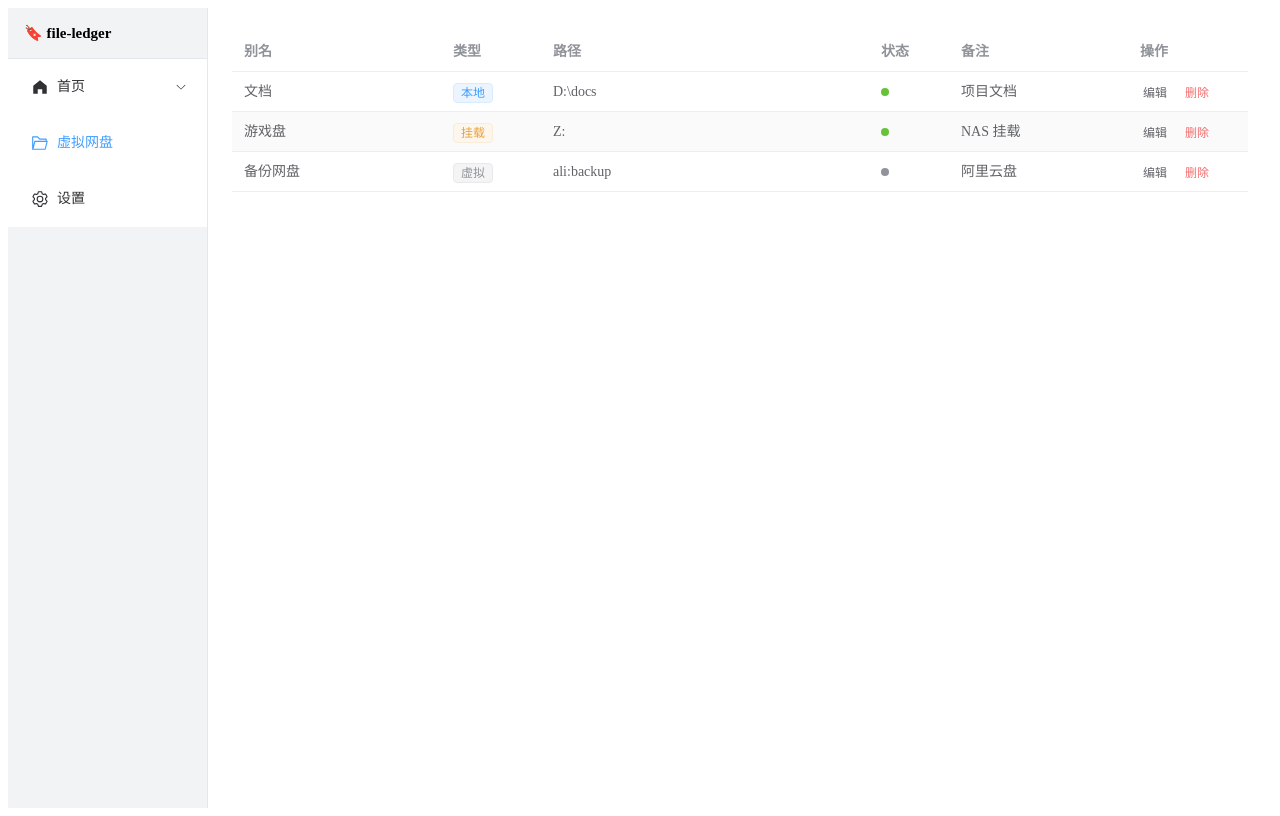
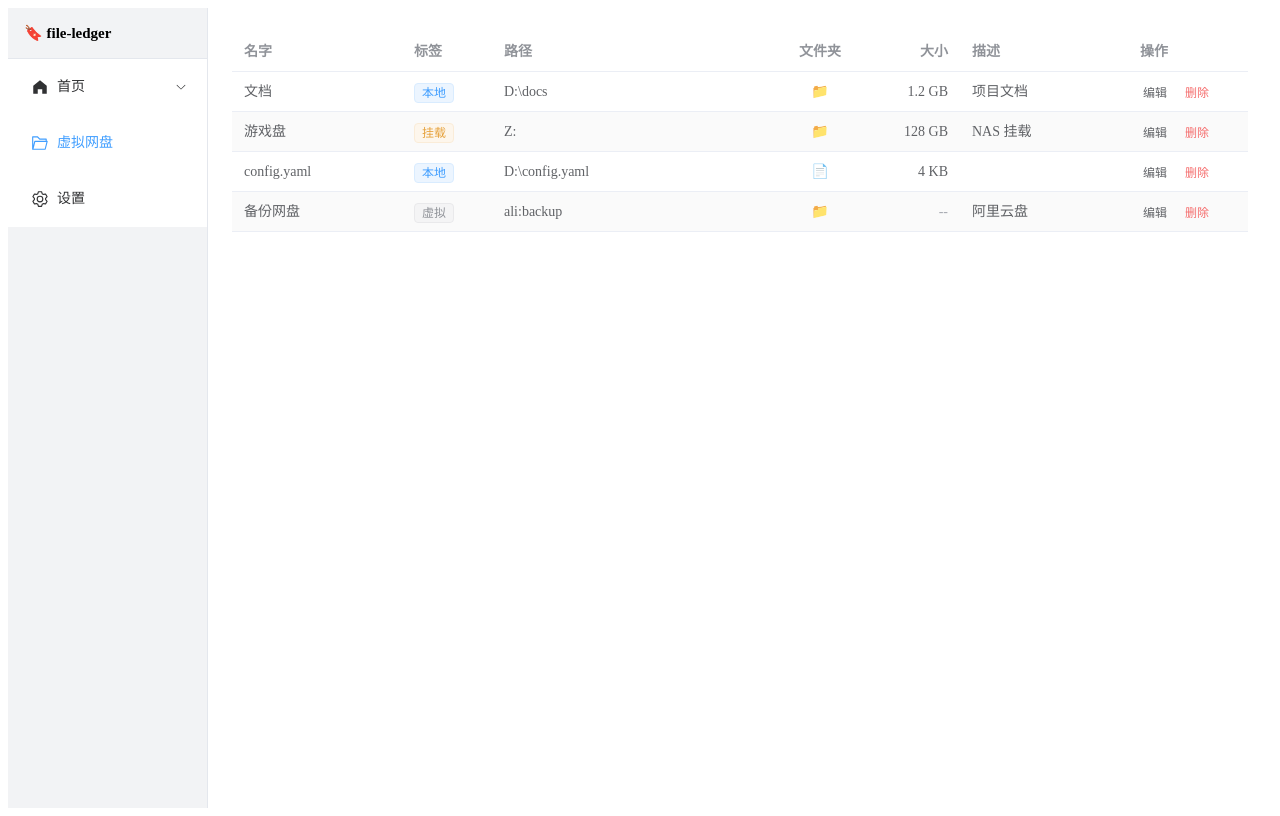
Before and after one commit to yehuoshun/file-ledger, a Vue app in the folder web/: page /cloud in a window 1280 px wide. Built offline with nearby package versions, Linux system fonts and the light colour scheme.

Commit message:
字段调整：状态→文件夹+大小，列重排

```diff
--- a/web/src/views/Cloud.vue
+++ b/web/src/views/Cloud.vue
@@ -1,22 +1,28 @@
 <template>
   <el-table :data="entries" stripe style="width: 100%">
-    <el-table-column label="别名" prop="alias" min-width="140" />
-    <el-table-column label="类型" width="100">
+    <el-table-column label="名字" prop="alias" min-width="140" />
+    <el-table-column label="标签" width="90">
       <template #default="{ row }">
         <el-tag :type="tagType[row.type]" size="small">{{ typeLabel[row.type] }}</el-tag>
       </template>
     </el-table-column>
-    <el-table-column label="路径" min-width="220">
+    <el-table-column label="路径" min-width="240" show-overflow-tooltip>
       <template #default="{ row }">
         {{ row.type === 'virtual' ? row.relPath : row.root }}
       </template>
     </el-table-column>
-    <el-table-column label="状态" width="80">
+    <el-table-column label="文件夹" width="80" align="center">
       <template #default="{ row }">
-        <span class="dot" :class="row.status === 'online' ? 'on' : row.status === 'offline' ? 'off' : 'v'"></span>
+        <span>{{ row.isDir ? '📁' : '📄' }}</span>
       </template>
     </el-table-column>
-    <el-table-column label="备注" prop="note" min-width="120" show-overflow-tooltip />
+    <el-table-column label="大小" width="100" align="right">
+      <template #default="{ row }">
+        <span v-if="row.size">{{ row.size }}</span>
+        <span v-else class="muted">--</span>
+      </template>
+    </el-table-column>
+    <el-table-column label="描述" prop="note" min-width="140" show-overflow-tooltip />
     <el-table-column label="操作" width="120" fixed="right">
       <template #default>
         <el-button link size="small">编辑</el-button>
@@ -31,18 +37,13 @@ const typeLabel: Record<string, string> = { local: '本地', mount: '挂载', vi
 const tagType: Record<string, string> = { local: '', mount: 'warning', virtual: 'info' }
 
 const entries = [
-  { alias: '文档', type: 'local', root: 'D:\\docs', relPath: '', status: 'online', note: '项目文档' },
-  { alias: '游戏盘', type: 'mount', root: 'Z:', relPath: '', status: 'online', note: 'NAS 挂载' },
-  { alias: '备份网盘', type: 'virtual', root: '', relPath: 'ali:backup', status: 'virtual', note: '阿里云盘' },
+  { alias: '文档', type: 'local', root: 'D:\\docs', relPath: '', isDir: true, size: '1.2 GB', note: '项目文档' },
+  { alias: '游戏盘', type: 'mount', root: 'Z:', relPath: '', isDir: true, size: '128 GB', note: 'NAS 挂载' },
+  { alias: 'config.yaml', type: 'local', root: 'D:\\config.yaml', relPath: '', isDir: false, size: '4 KB', note: '' },
+  { alias: '备份网盘', type: 'virtual', root: '', relPath: 'ali:backup', isDir: true, size: '', note: '阿里云盘' },
 ]
 </script>
 
 <style scoped>
-.dot {
-  display: inline-block;
-  width: 8px; height: 8px; border-radius: 50%;
-}
-.on { background: #67c23a; }
-.off { background: #f56c6c; }
-.v { background: #909399; }
+.muted { color: var(--el-text-color-placeholder); }
 </style>
```
